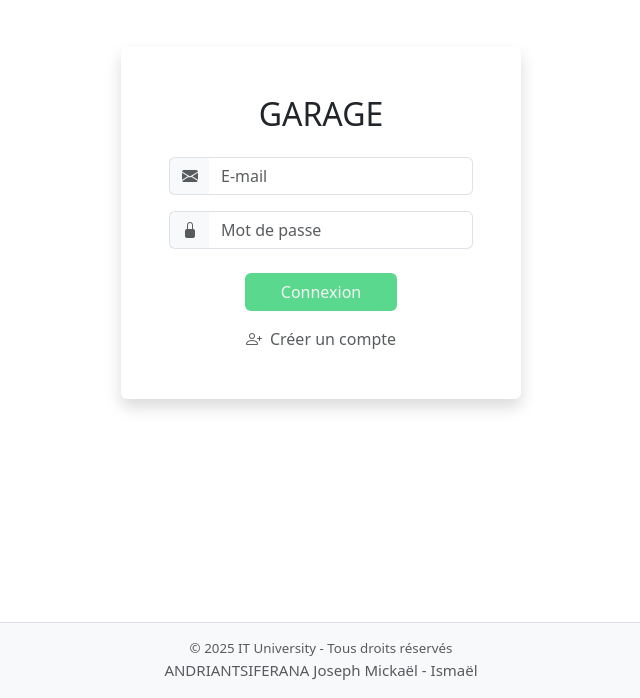
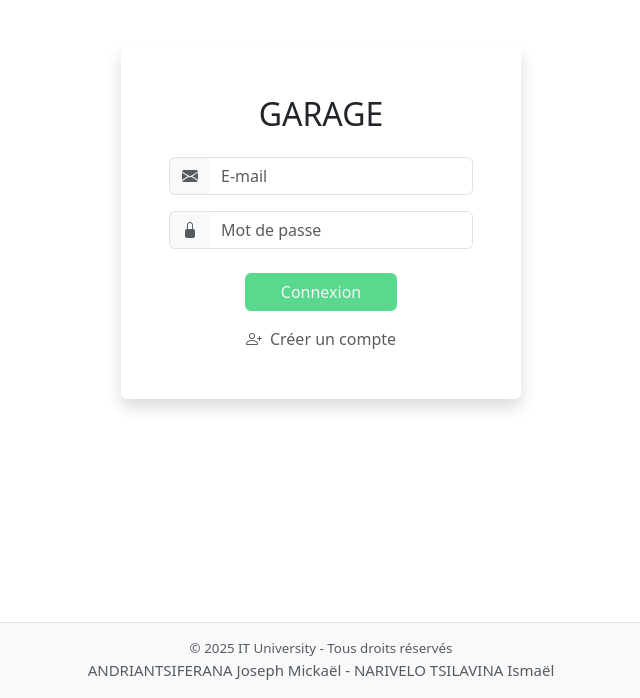
Before and after one commit to JosephMickael/m1p12mean-Ismael-Mickael, an Angular app in the folder frontend/: page /login in a window 1280 px wide. Shown: the part 102-800 px from the top of the page, without its empty margins (319-959 px from the left). Built offline with nearby package versions, Linux system fonts and the light colour scheme.

Commit message:
ajout nom footer

```diff
--- a/frontend/src/app/app.component.html
+++ b/frontend/src/app/app.component.html
@@ -5,7 +5,8 @@
 <footer class="fixed-bottom bg-light py-3 border-top">
     <div class="container text-center" style="font-size: smaller;">
         <span class="text-muted">© 2025 IT University - Tous droits réservés</span> <br>
-        <span class="text-muted" style="font-size: 15px;">ANDRIANTSIFERANA Joseph Mickaël - Ismaël</span>
+        <span class="text-muted" style="font-size: 15px;">ANDRIANTSIFERANA Joseph Mickaël - NARIVELO TSILAVINA Ismaël
+        </span>
     </div>
 </footer>
 }
```
